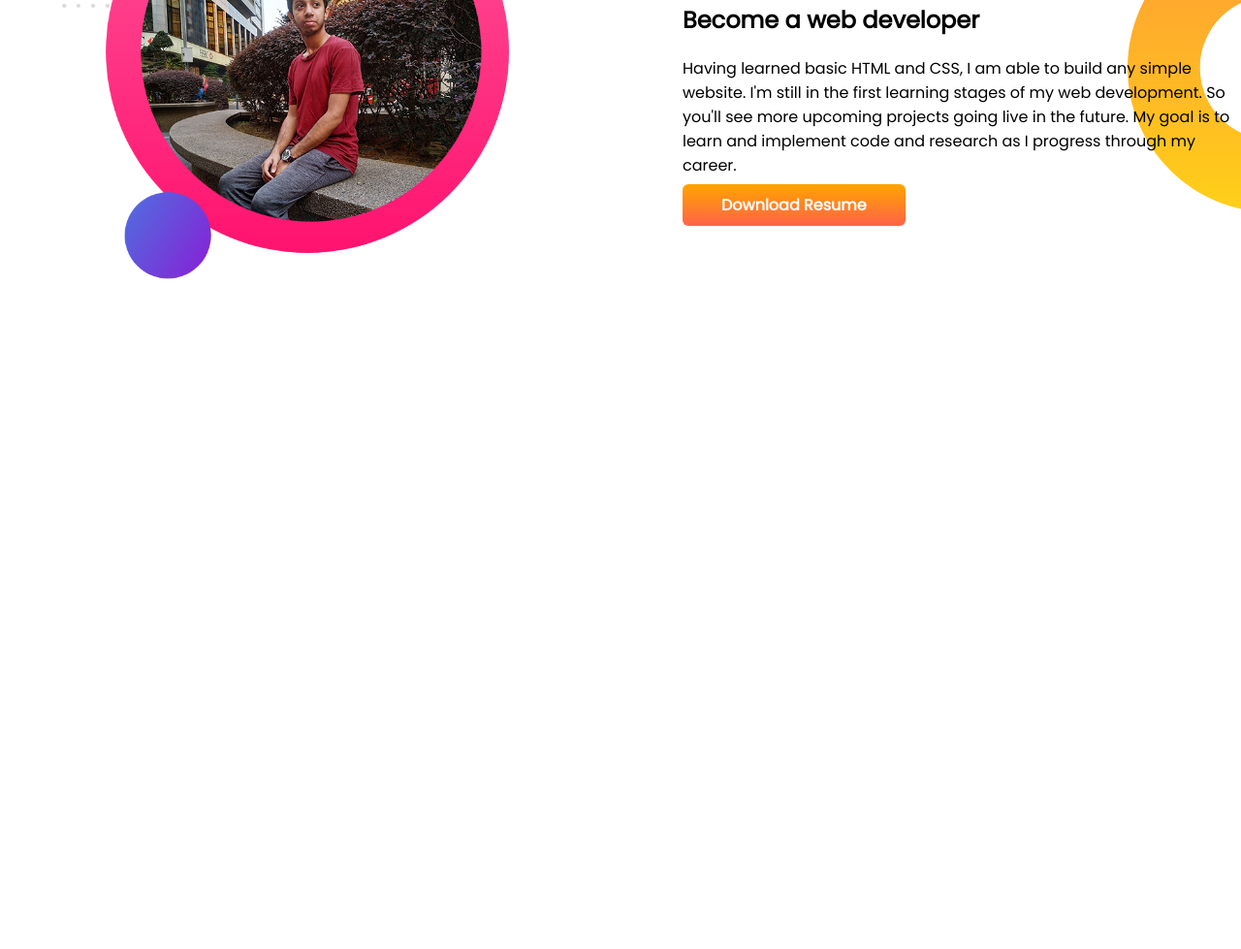
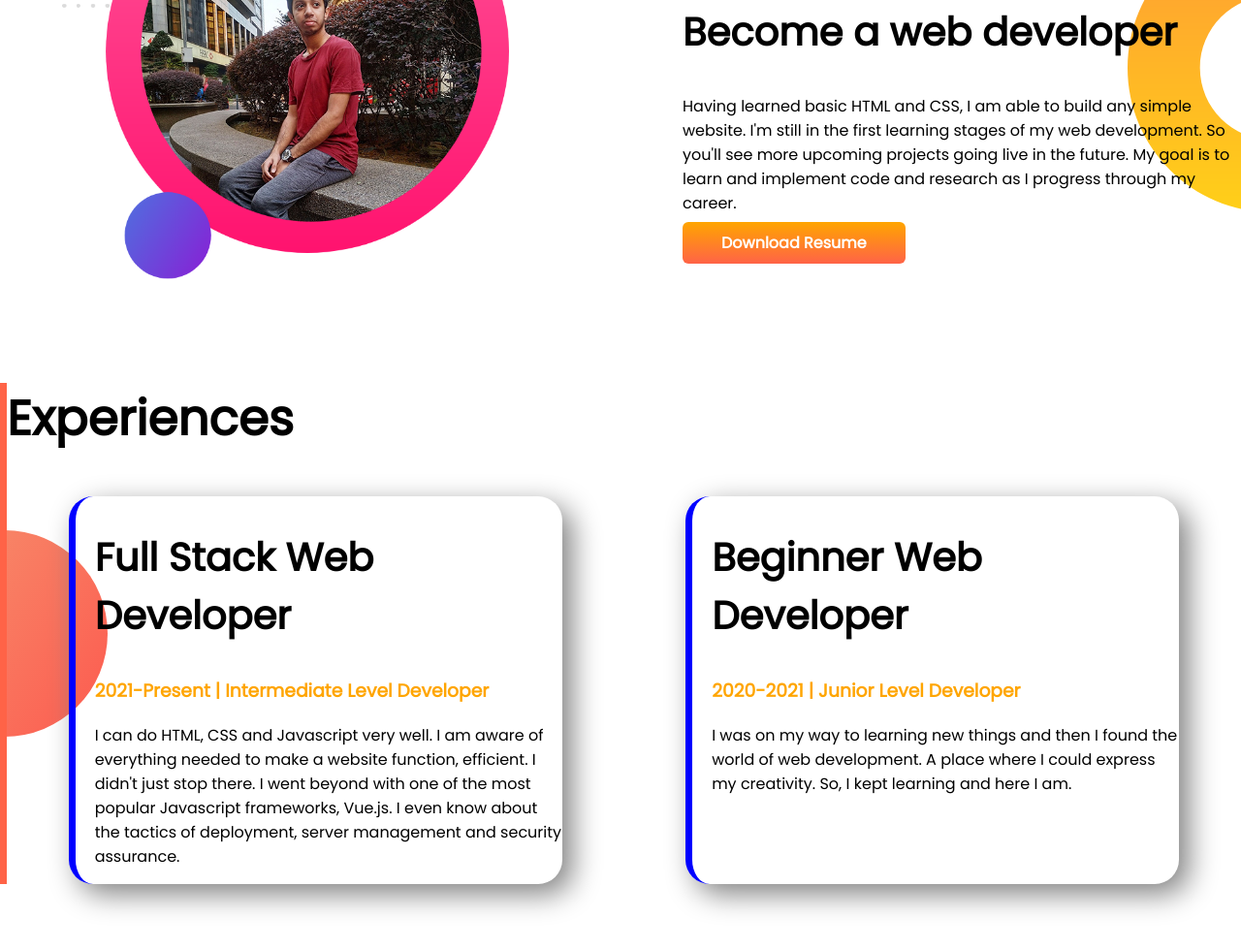
Before and after one commit to Saeedul/developer-portfolio, a plain HTML site: page index.html in a window 1280 px wide. Shown: the part 719-1698 px from the top of the page at 97% size. Before the commit the page ends 1114 px from the top, so only its background shows below. Drawn offline with Linux system fonts and the light colour scheme.

Commit message:
exp added

```diff
--- a/index.html
+++ b/index.html
@@ -13,7 +13,7 @@
 </head>
 
 <body>
-    <section class="top-banner">
+    <section class="top-banner flexible-container">
         <div class="half-width">
             <h1>Welcome To</h1>
             <h1><span class="orange-color">Saeedul Karim</span>'s World!</h1>
@@ -29,7 +29,7 @@
             <img src="/images/my-newbg.png" alt="">
         </div>
     </section>
-    <section class="dream-big">
+    <section class="dream-big flexible-container">
         <div class="half-width">
             <img src="images/my-pic2.png" alt="">
         </div>
@@ -43,6 +43,26 @@
             <a class="link-button" target="_blank" href="">Download Resume</a>
         </div>
     </section>
+    <section id="full-stack-deveoper" class="experience-area">
+        <h1>Experiences</h1>
+        <div class="flexible-container">
+            <div class="experience-item">
+                <h2>Full Stack Web Developer</h2>
+                <h3 class="orange-color">2021-Present | Intermediate Level Developer</h3>
+                <p>I can do HTML, CSS and Javascript very well. I am aware of everything needed to make a website
+                    function,
+                    efficient. I didn't just stop there. I went beyond with one of the most popular Javascript
+                    frameworks,
+                    Vue.js. I even know about the tactics of deployment, server management and security assurance.</p>
+            </div>
+            <div id="baby-web-developer" class="experience-item">
+                <h2>Beginner Web Developer</h2>
+                <h3 class="orange-color">2020-2021 | Junior Level Developer</h3>
+                <p>I was on my way to learning new things and then I found the world of web development. A place where I
+                    could express my creativity. So, I kept learning and here I am.</p>
+            </div>
+        </div>
+    </section>
 </body>
 
 </html>
--- a/style.css
+++ b/style.css
@@ -7,11 +7,15 @@ h1 {
     font-size: 50px;
 }
 
+h2 {
+    font-size: 40px;
+}
+
 .orange-color {
     color: orange;
 }
 
-section {
+.flexible-container {
     display: flex;
     margin-bottom: 100px;
 }
@@ -44,3 +48,23 @@ section {
     background-repeat: no-repeat;
     background-position: right;
 }
+
+.experience-area {
+    background-image: url(images/exp-bg.png);
+    background-repeat: no-repeat;
+    background-position: left;
+}
+
+.experience-item {
+    width: 40%;
+    margin-left: 5%;
+    margin-right: 5%;
+    padding-left: 20px;
+    border-radius: 25px;
+    box-shadow: 10px 10px 30px grey;
+    border-left: 7px solid blue;
+}
+
+#full-stack-deveoper {
+    border-left: 7px solid tomato;
+}
```
